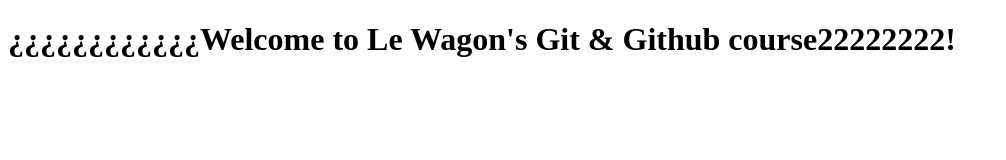
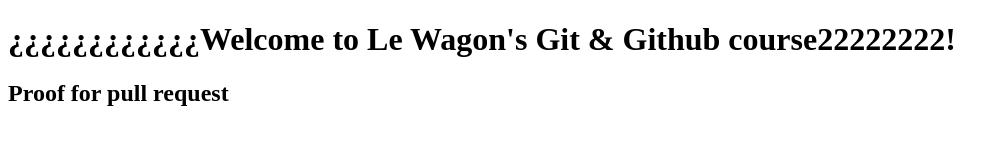
Before and after one commit to zscripit/git-learning, a plain HTML site: page index.html in a window 1280 px wide. Shown: the whole page, without its empty margins (0-1006 px from the left). Drawn offline with Linux system fonts and the light colour scheme.

Commit message:
Proof for pull request

```diff
--- a/index.html
+++ b/index.html
@@ -5,5 +5,6 @@
 </head>
 <body>
 <h1>¿¿¿¿¿¿¿¿¿¿¿¿Welcome to Le Wagon's Git & Github course22222222!</h1>
+<h2>Proof for pull request</h2>
 </body>
 </html>
```
